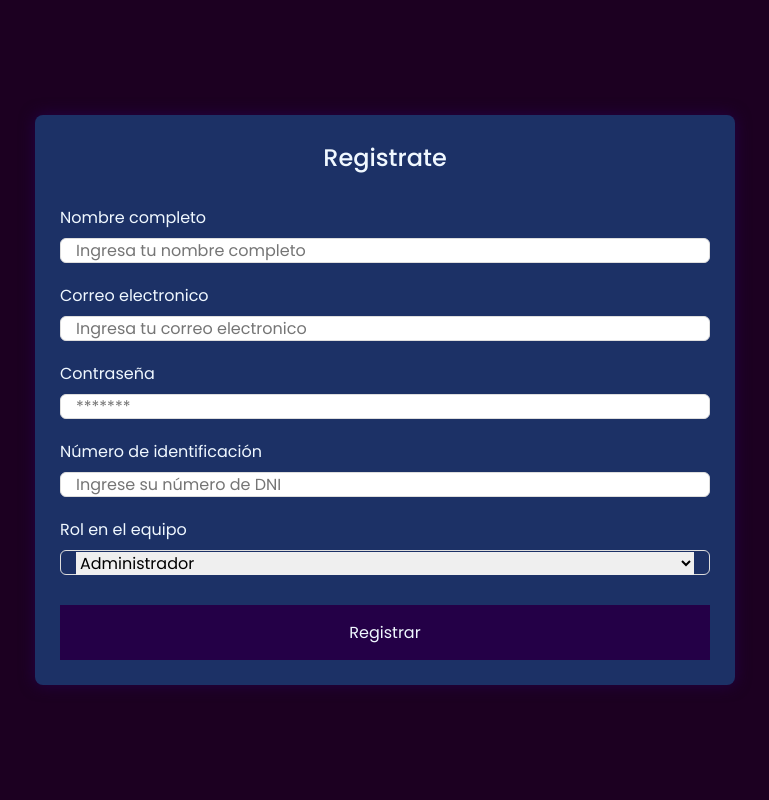
After one commit to Miguel-A-Negrete/MVC, a PHP site: page /register.html in a window 1280 px wide. The commit adds this page. Shown: the whole page, without its empty margins (255-1024 px from the left). Run offline with PHP 8.4, Linux system fonts and the light colour scheme.

Commit message:
Add files via upload

```diff
--- /dev/null
+++ b/actasdigitales/actas.php
@@ -0,0 +1,3 @@
+<?php
+echo "Inicio sesión exitosamente";
+?>
--- /dev/null
+++ b/actasdigitales/register.html
@@ -0,0 +1,48 @@
+<!DOCTYPE html>
+<html lang="es">
+<head>
+    <meta charset="UTF-8">
+    <meta name="viewport" content="width=device-width, initial-scale=1.0">
+    <link rel="stylesheet" href="./CSS/style.css">
+    <title>Registrate</title>
+</head>
+<body>
+    <section class="container">
+        <header>Registrate</header>
+        <form action="index.php" class="form" method="post">
+            <div class="input-box">
+                <label for="name">Nombre completo</label>
+                <input type="text" name="name" id="name" placeholder="Ingresa tu nombre completo" required>
+            </div>
+
+            <div class="input-box">
+                <label for="username">Correo electronico</label>
+                <input type="email" name="username" id="username" placeholder="Ingresa tu correo electronico" required>
+            </div>
+
+            <div class="input-box">
+                <label for="password">Contraseña</label>
+                <input type="password" name="password" id="password" placeholder="*******" required>
+            </div>
+
+            <div class="input-box">
+                <label for="id_user">Número de identificación</label>
+                <input type="number" name="id_user" id="id_user" placeholder="Ingrese su número de DNI" required>
+            </div>
+
+            <div class="input-box">
+                <label for="rol">Rol en el equipo</label>
+                <div class="select-box">
+                    <select name="rol" id="rol">
+                        <option>Administrador</option>
+                        <option>Miembro</option>
+                        <option>Invitado</option>
+                    </select>
+                </div>
+            </div>
+
+            <button>Registrar</button>
+        </form>
+    </section>
+</body>
+</html>
```
Also changed, not shown: actasdigitales/home.html (added, +28 -0 lines), actasdigitales/index.php (+40 -14 lines).
